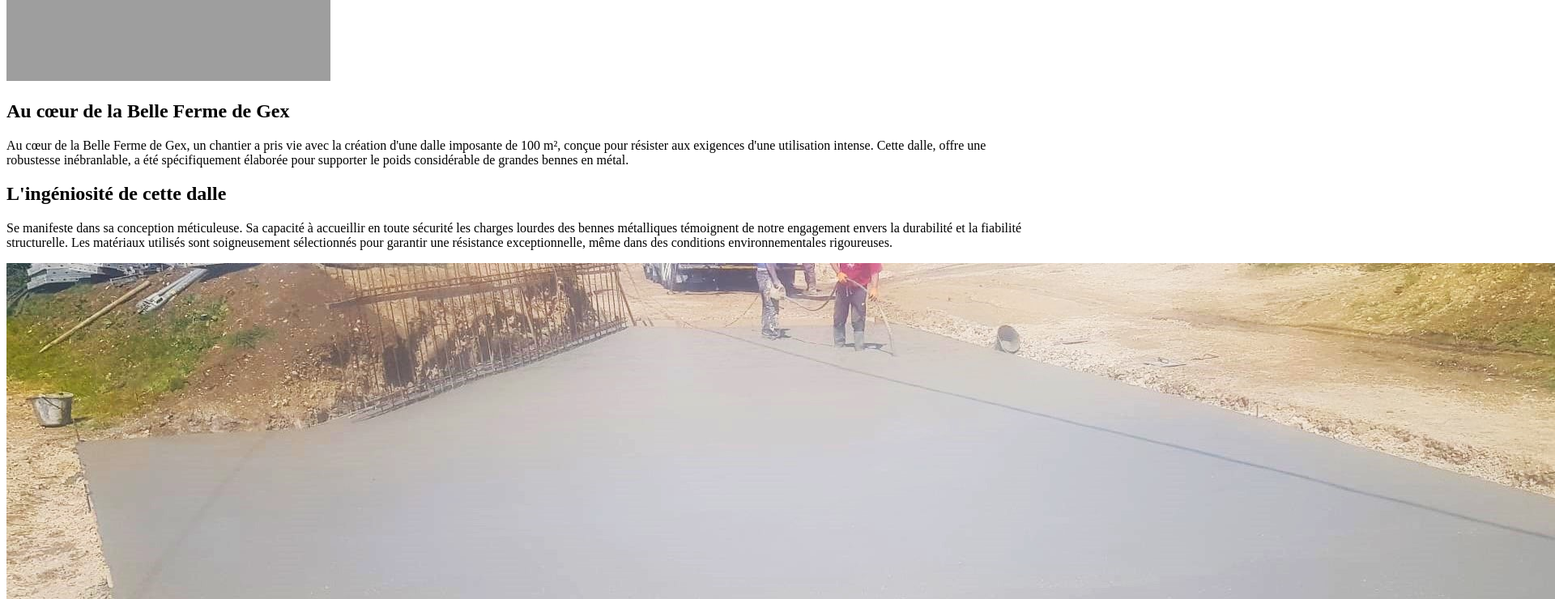
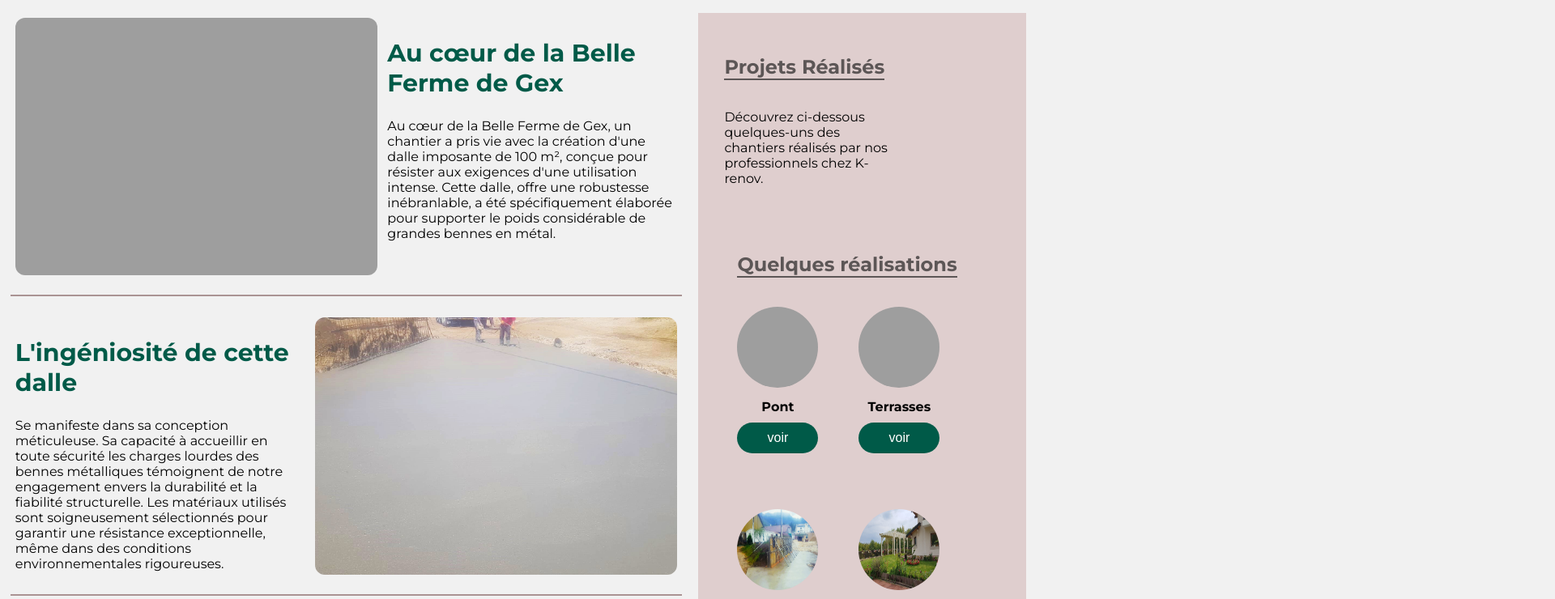
Before and after one commit to mohamedlahbib/K-RENOV, a plain HTML site: page dosmacon/chantier3.html in a window 1280 px wide. Shown: the part 794-1534 px from the top of the page at 81% size, 1920 px wide, since content can reach past the window. Drawn offline with nearby package versions, Linux system fonts and the light colour scheme; the site is published under a folder, as on GitHub Pages, so addresses that start at the root find nothing.

Commit message:
5em  commit

```diff
--- a/dosmacon/chantier1.html
+++ b/dosmacon/chantier1.html
@@ -15,7 +15,7 @@
     <link
         href="https://fonts.googleapis.com/css2?family=Playfair+Display:wght@400;700&family=Poppins:ital,wght@0,200;0,300;0,400;0,500;0,600;0,700;1,200;1,300;1,400;1,500;1,600;1,700&display=swap"
         rel="stylesheet">
-    <link rel="stylesheet" href="/dosmacon/chantier1.css" />
+    <link rel="stylesheet" href="./chantier1.css" />
     <link rel="stylesheet" href="https://cdnjs.cloudflare.com/ajax/libs/font-awesome/6.4.2/css/all.min.css"
         integrity="sha512-z3gLpd7yknf1YoNbCzqRKc4qyor8gaKU1qmn+CShxbuBusANI9QpRohGBreCFkKxLhei6S9CQXFEbbKuqLg0DA=="
         crossorigin="anonymous" referrerpolicy="no-referrer" />
--- a/dosmacon/chantier3.html
+++ b/dosmacon/chantier3.html
@@ -15,7 +15,7 @@
     <link
         href="https://fonts.googleapis.com/css2?family=Playfair+Display:wght@400;700&family=Poppins:ital,wght@0,200;0,300;0,400;0,500;0,600;0,700;1,200;1,300;1,400;1,500;1,600;1,700&display=swap"
         rel="stylesheet">
-    <link rel="stylesheet" href="/dosmacon/chantier3.css" />
+    <link rel="stylesheet" href="./chantier3.css" />
     <link rel="stylesheet" href="https://cdnjs.cloudflare.com/ajax/libs/font-awesome/6.4.2/css/all.min.css"
         integrity="sha512-z3gLpd7yknf1YoNbCzqRKc4qyor8gaKU1qmn+CShxbuBusANI9QpRohGBreCFkKxLhei6S9CQXFEbbKuqLg0DA=="
         crossorigin="anonymous" referrerpolicy="no-referrer" />
```
Also changed, not shown: dosmacon/chantier2.html (+1 -1 lines), dosmacon/chantier4.html (+1 -1 lines).
